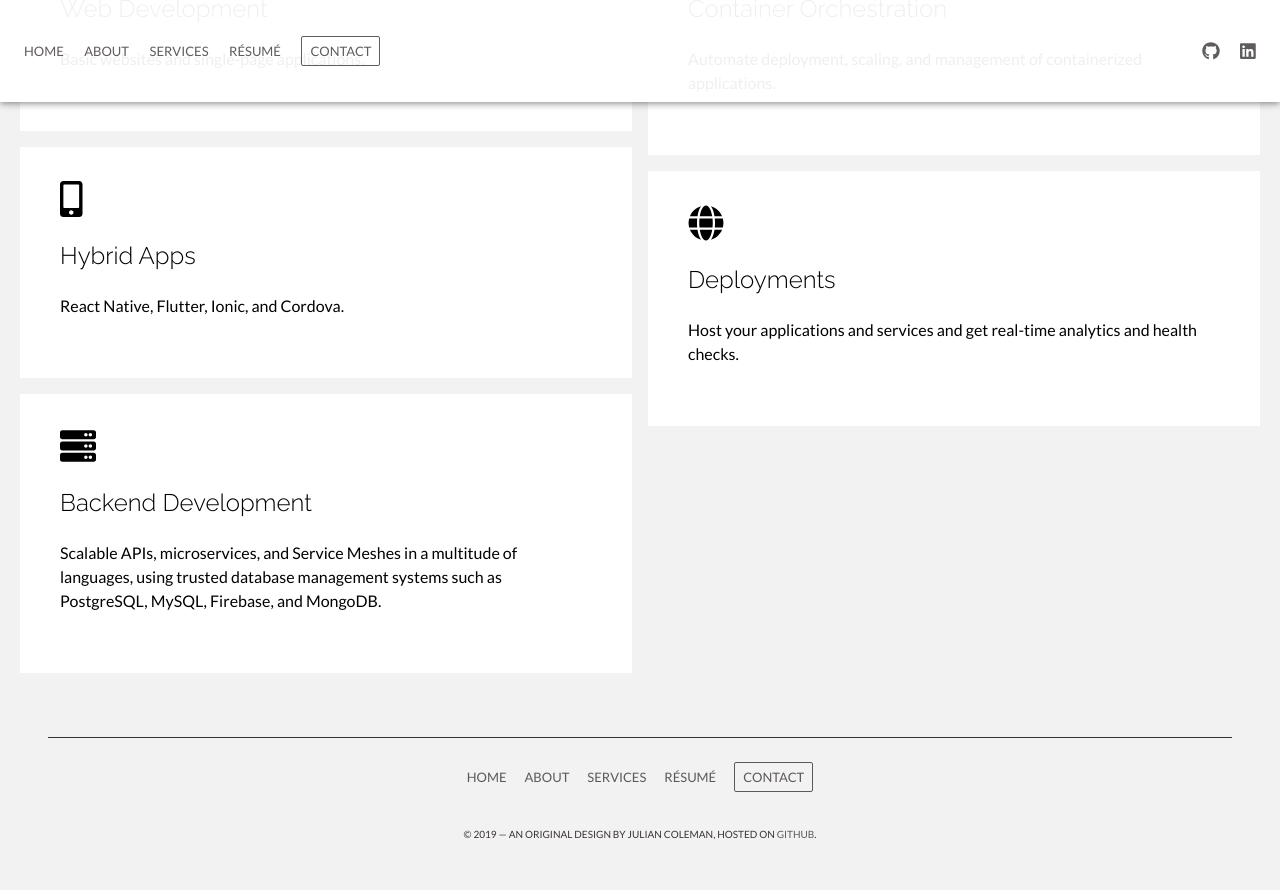
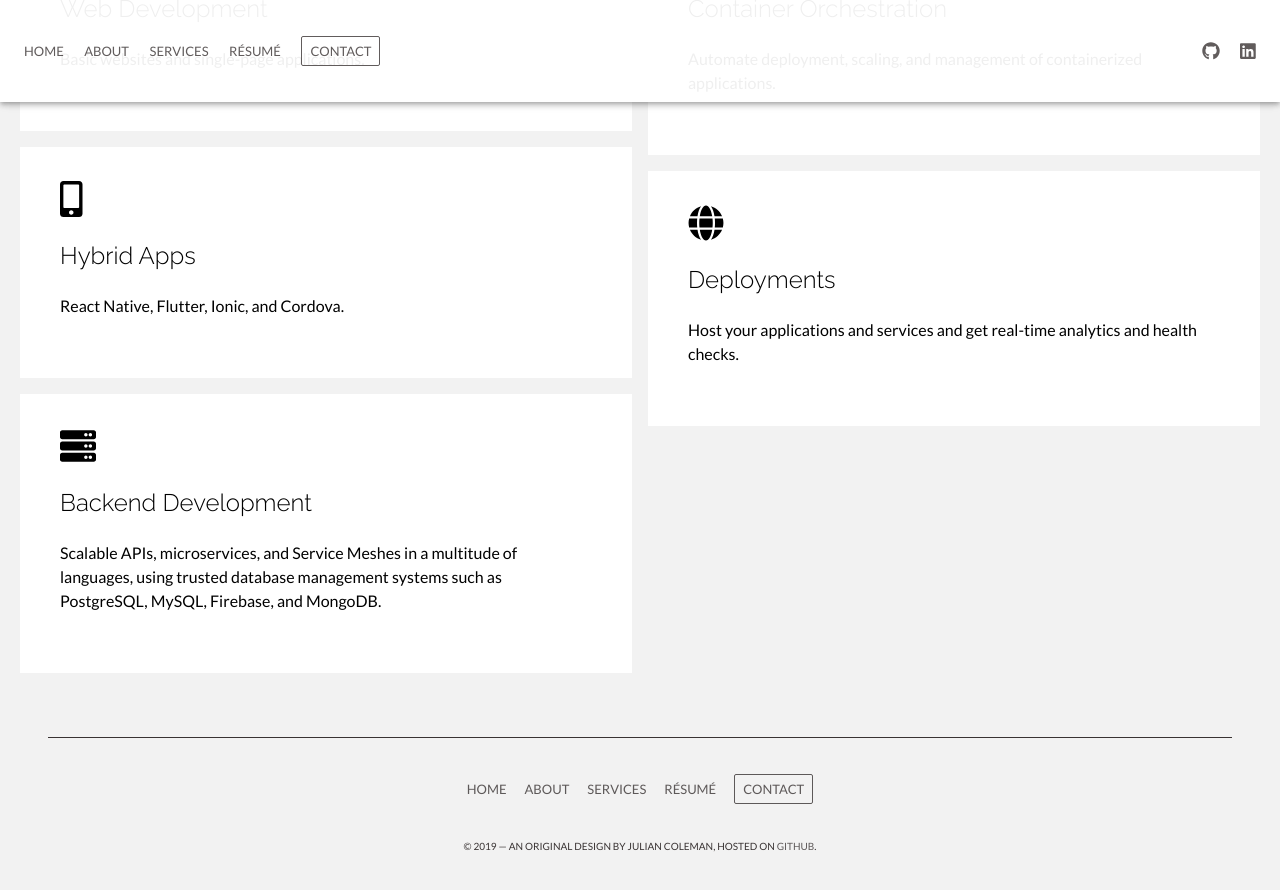
Before and after one commit to juliancoleman/engineering, a Jekyll site: the page built from services.html, in a window 1280 px wide and 900 px high, scrolled down 845 px. Shown: the top 890 px of the window. Built offline with Jekyll 4.4.1, drawn with Linux system fonts in a browser that asks for light colours.

Commit message:
increase desktop footer padding

```diff
--- a/assets/css/style.scss
+++ b/assets/css/style.scss
@@ -211,7 +211,7 @@ footer {
   margin: 48px;
   color: #393333;
   border-top: 1px solid #393333;
-  padding-top: 24px;
+  padding-top: 36px;
   text-align: center;
   font-size: 13px;
 
```
